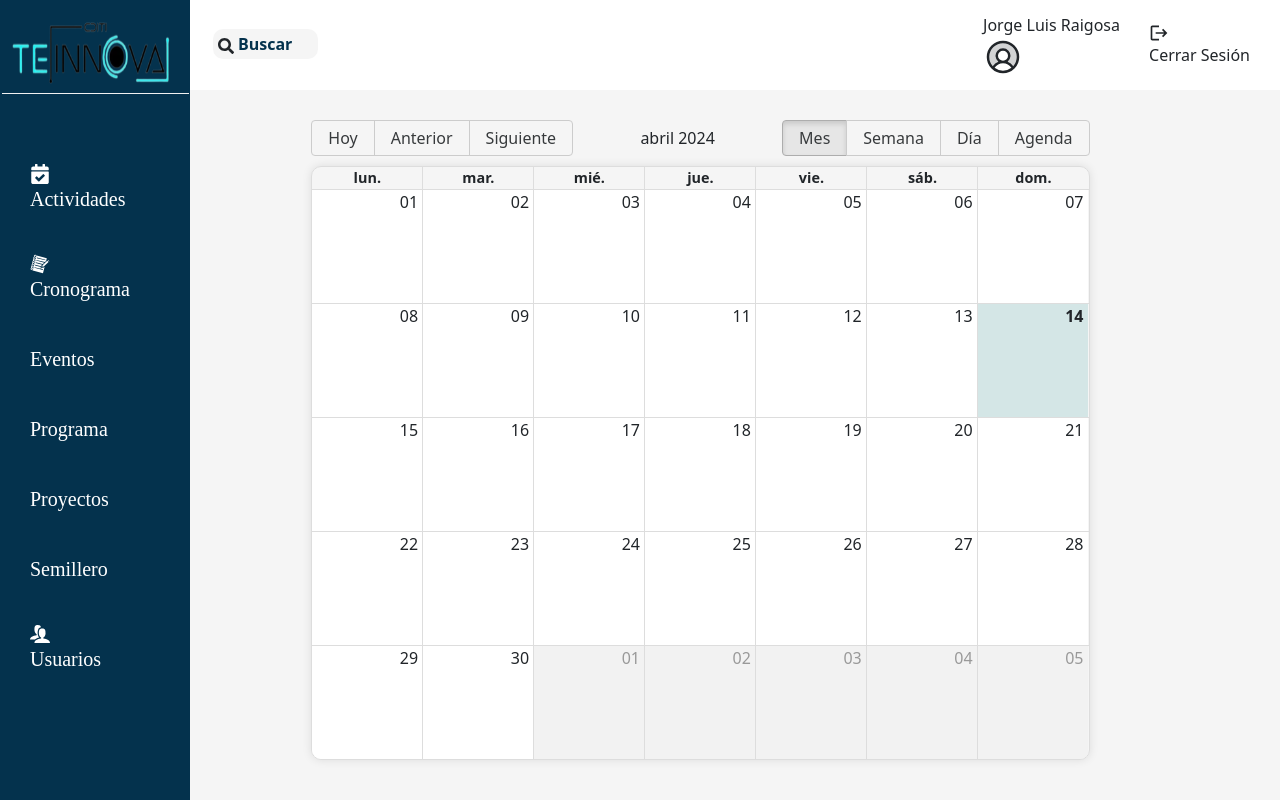
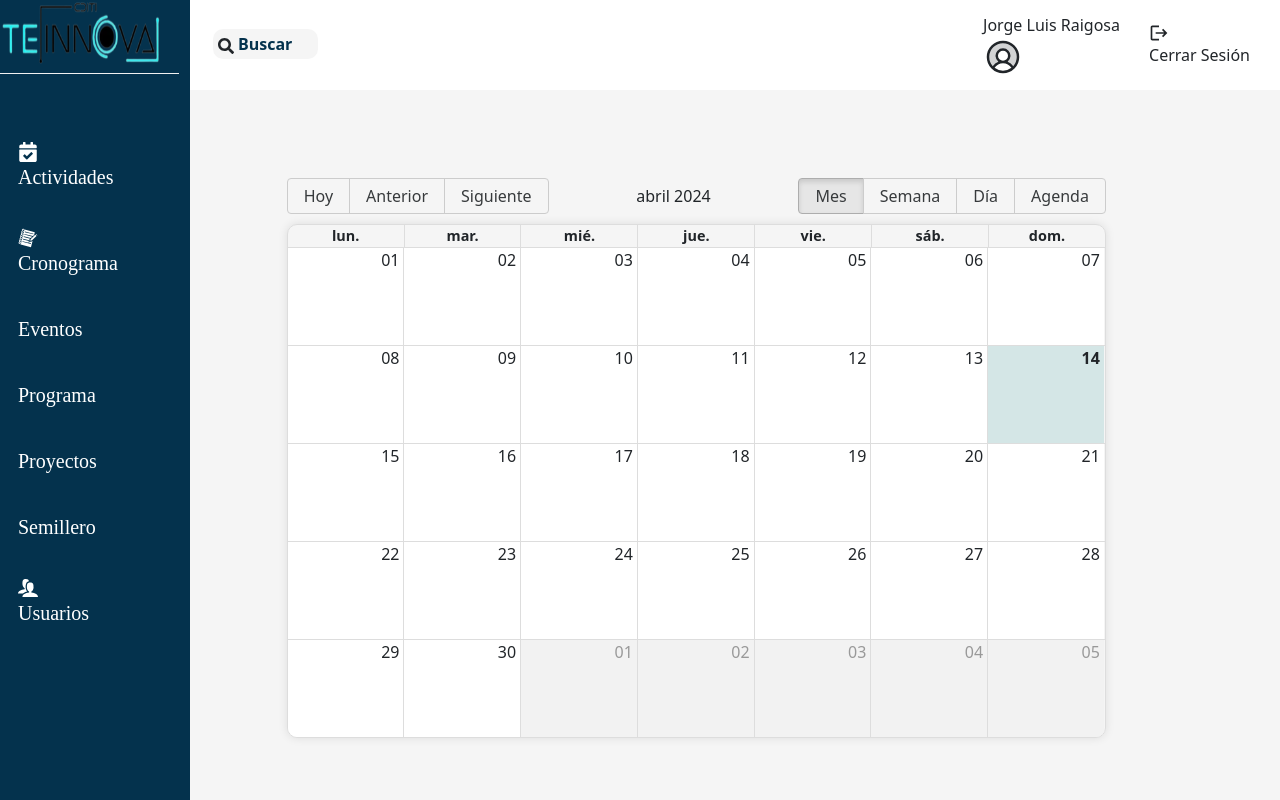
Before and after one commit to Ander-bel-00/FRONTEND-SENNOVA, a React (Vite) app in the folder frontend/: page /cronograma in a window 1280 px wide. Built offline with nearby package versions, Linux system fonts and the light colour scheme.

Commit message:
Se ha modificado el menu

```diff
--- a/frontend/src/componentes/Cronograma/css/Cronograma.css
+++ b/frontend/src/componentes/Cronograma/css/Cronograma.css
@@ -4,15 +4,16 @@
         padding-top: 20px;
         width: 80%;
         position: relative;
-        top: 90px;
+        top: 98px;
     }
     .Cronograma-box__calendar-container{
-        max-width: 76%;
-        height: 80vh;
+        max-width: 80%;
+        height: 70vh;
     }
     .calendar{
         position: relative;
-        left: 40%;
+        left: 35%;
+        top: 50px;
     }
 
     /* Estilos para la vista mensual del calendario */
--- a/frontend/src/componentes/layouts/Sidenav/Sidenav.jsx
+++ b/frontend/src/componentes/layouts/Sidenav/Sidenav.jsx
@@ -1,47 +1,60 @@
-import React, { Fragment } from 'react';
-import './css/Sidenav.css';
-import LogoTeinnovaHome from './img/Teinnova-logo-menu.png';
+import React, { Fragment } from "react";
+import "./css/Sidenav.css";
+import LogoTeinnovaHome from "./img/Teinnova-logo-menu.png";
 import { FaCalendarCheck } from "react-icons/fa";
-import { Link } from 'react-router-dom';
+import { Link } from "react-router-dom";
 import { GiNotebook } from "react-icons/gi";
 import { ImUsers } from "react-icons/im";
 
 function Sidenav() {
   return (
     <Fragment>
-        <div className='Sidenav-content'>
-            <ul className='list-group Sidenav-content__menu-content'>
+      <div className="Sidenav-content">
+        <ul className="list-group Sidenav-content__menu-content">
           <li>
-                    <div className='Sidenav-content__menu-content__Logo-Teinnova'>
-                        <img src={LogoTeinnovaHome} alt='Logo Teinnova'/>
+            <div className="Sidenav-content__menu-content__Logo-Teinnova">
+              <img src={LogoTeinnovaHome} alt="Logo Teinnova" />
             </div>
           </li>
+          <Link to={"/actividades"}>
             <li className="Sidenav-content__menu-content__menu-options">
-                        <Link to={"/actividades"}><FaCalendarCheck className='inline-block mr-2'/>
-                        Actividades</Link>
+              <FaCalendarCheck className="inline-block mr-2" /> Actividades
             </li>
+          </Link>
+          <Link to={"/cronograma"}>
             <li className="Sidenav-content__menu-content__menu-options">
-                        <GiNotebook className='inline-block'/> Cronograma
+              <GiNotebook className="inline-block" /> Cronograma
             </li>
+          </Link>
+          <Link>
             <li className="Sidenav-content__menu-content__menu-options">
               Eventos
             </li>
+          </Link>
+          <Link>
             <li className="Sidenav-content__menu-content__menu-options">
               Programa
             </li>
+          </Link>
+          <Link>
             <li className="Sidenav-content__menu-content__menu-options">
               Proyectos
             </li>
+          </Link>
+          <Link>
             <li className="Sidenav-content__menu-content__menu-options">
               Semillero
             </li>
+          </Link>
+          <Link>
             <li className="Sidenav-content__menu-content__menu-options">
-                        <ImUsers className='inline-block'/> Usuarios
+              <ImUsers className="inline-block" /> Usuarios
             </li>
+          </Link>
         </ul>
       </div>
     </Fragment>
-  )
+  );
 }
 
 export default Sidenav;
--- a/frontend/src/componentes/layouts/Sidenav/css/Sidenav.css
+++ b/frontend/src/componentes/layouts/Sidenav/css/Sidenav.css
@@ -5,7 +5,7 @@
         position: fixed; /* Cambia la posición a fija para que el menú se mantenga visible al desplazar la página */
         top: 0; /* Alinea el menú en la parte superior */
         left: 0; /* Alinea el menú en la parte izquierda */
-        padding: 30px; /* Añade relleno al menú */
+        padding: 20px; /* Añade relleno al menú */
         background: #04324D;
         overflow-y: auto; /* Añade desplazamiento vertical si el contenido es más grande que el menú */
         z-index: 1000; /* Ajusta el índice z para que el menú aparezca encima del contenido */
@@ -13,7 +13,7 @@
     }
 
     .Sidenav-content__menu-content{
-        padding: 10px;
+        padding: 0px;
         margin: 0;
         list-style: none;
         position: relative;
@@ -38,7 +38,7 @@
     .Sidenav-content__menu-content__menu-options{
         width: 170px;
         color: #fff;
-        padding: 20px;
+        padding: 18px;
         font-size: 20px;
     }
 
```
Also changed, not shown: frontend/src/componentes/Cronograma/Cronograma.jsx (+17 -4 lines). Lines whose indentation alone changed are shown as unchanged.
